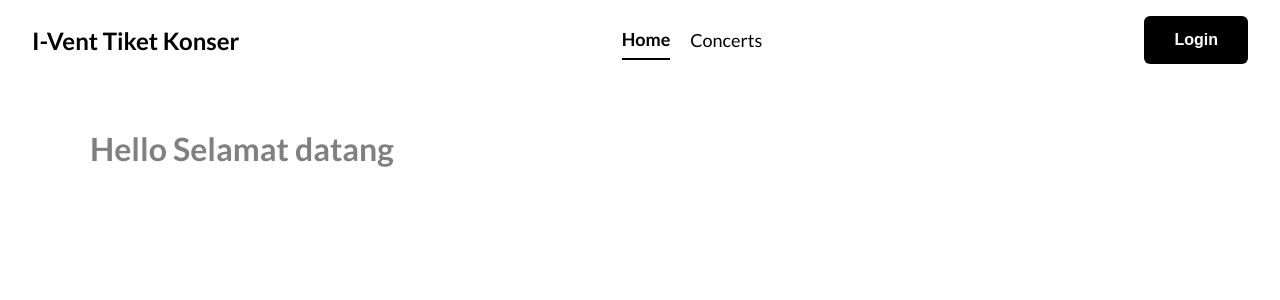
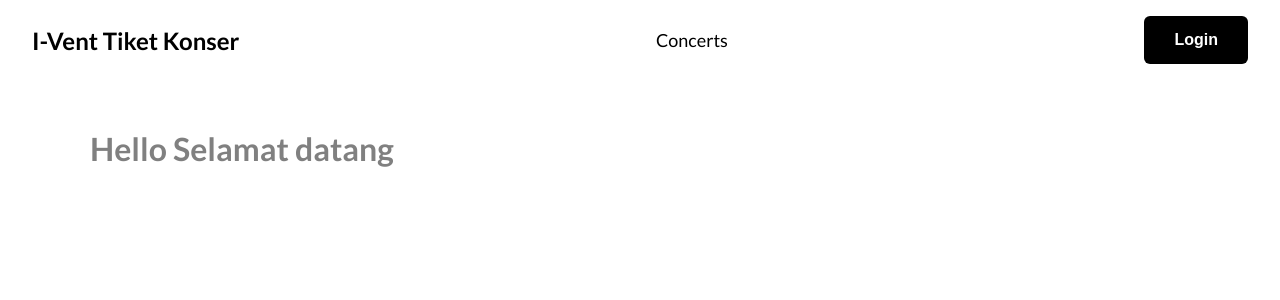
Before and after one commit to rizkyrachman00/dev-tiket-konser, a Next.js app: page / in a window 1280 px wide. Shown: the top 300 px of the page. Built offline with nearby package versions, Linux system fonts and the light colour scheme; no server answers.

Commit message:
feat: sementara disable beberapa fitur

```diff
--- a/src/components/fragments/Navbar/index.tsx
+++ b/src/components/fragments/Navbar/index.tsx
@@ -8,10 +8,10 @@ import Button from "@/components/ui/Button";
 import { useState } from "react";
 
 const NavItems = [
-  {
-    title: "Home",
-    url: "/",
-  },
+  // {
+  //   title: "Home",
+  //   url: "/",
+  // },
   {
     title: "Concerts",
     url: "/products",
```
Also changed, not shown: src/components/layouts/AdminLayout/index.tsx (+5 -5 lines), src/components/layouts/MemberLayout/index.tsx (+5 -5 lines).
